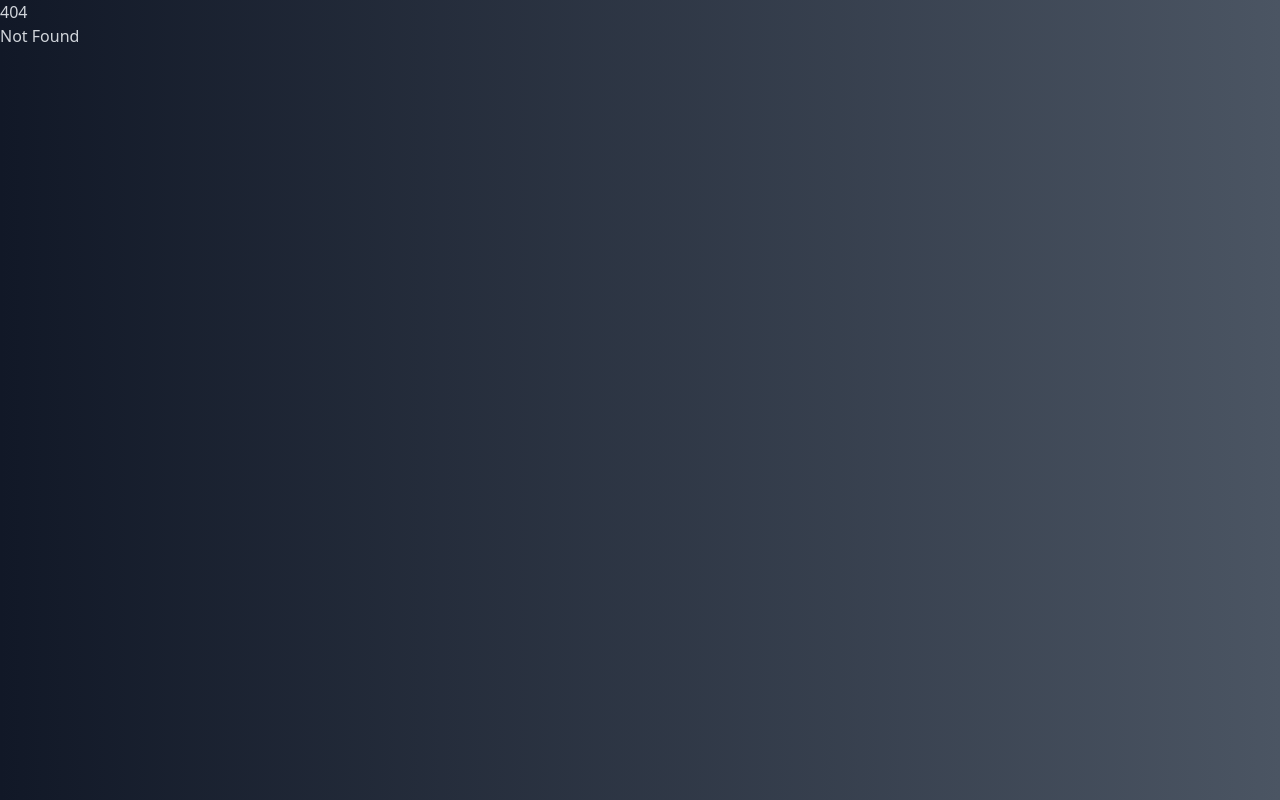
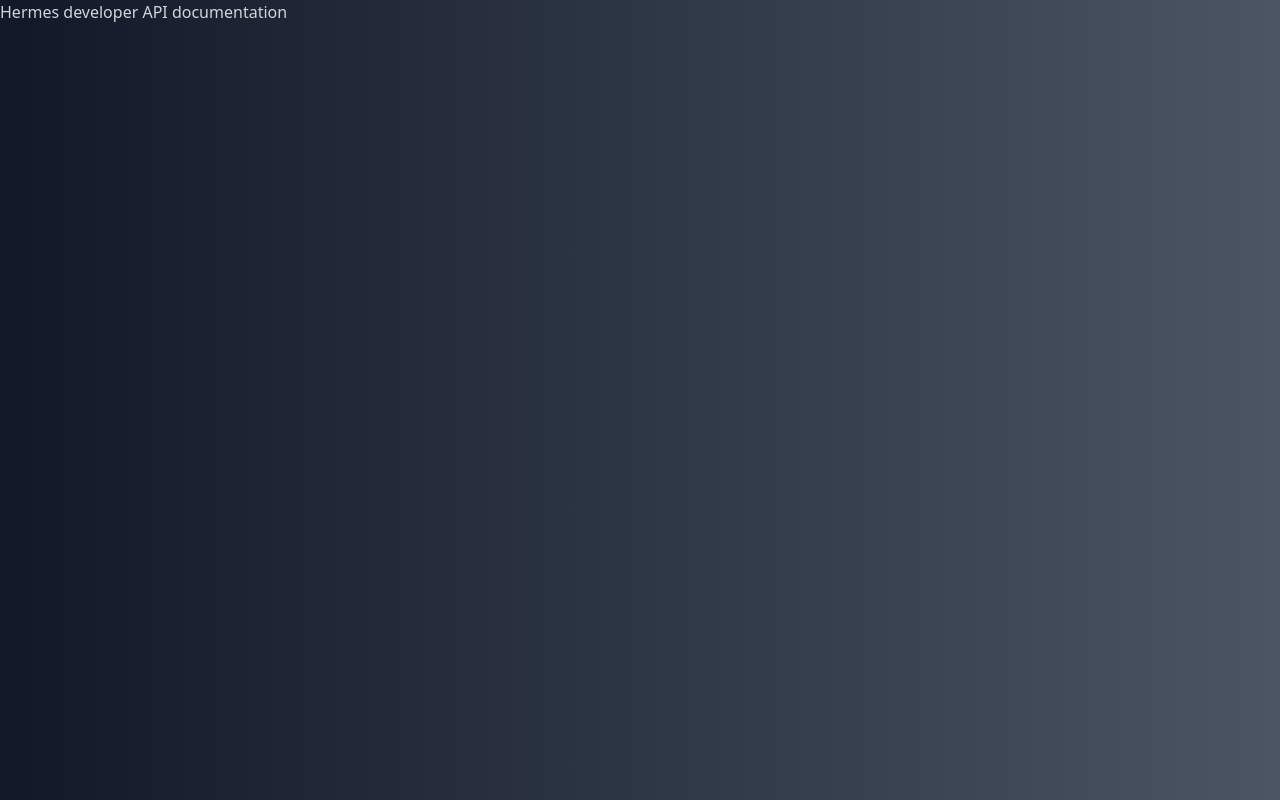
Before and after one commit to TheWisePigeon/hermes-web, a SvelteKit app: page /docs in a window 1280 px wide. Before the commit this address had no page. Built offline with nearby package versions, Linux system fonts and the light colour scheme.

Commit message:
minor updates

```diff
--- /dev/null
+++ b/src/routes/docs/+page.svelte
@@ -0,0 +1 @@
+<h1>Hermes developer API documentation</h1>
```
